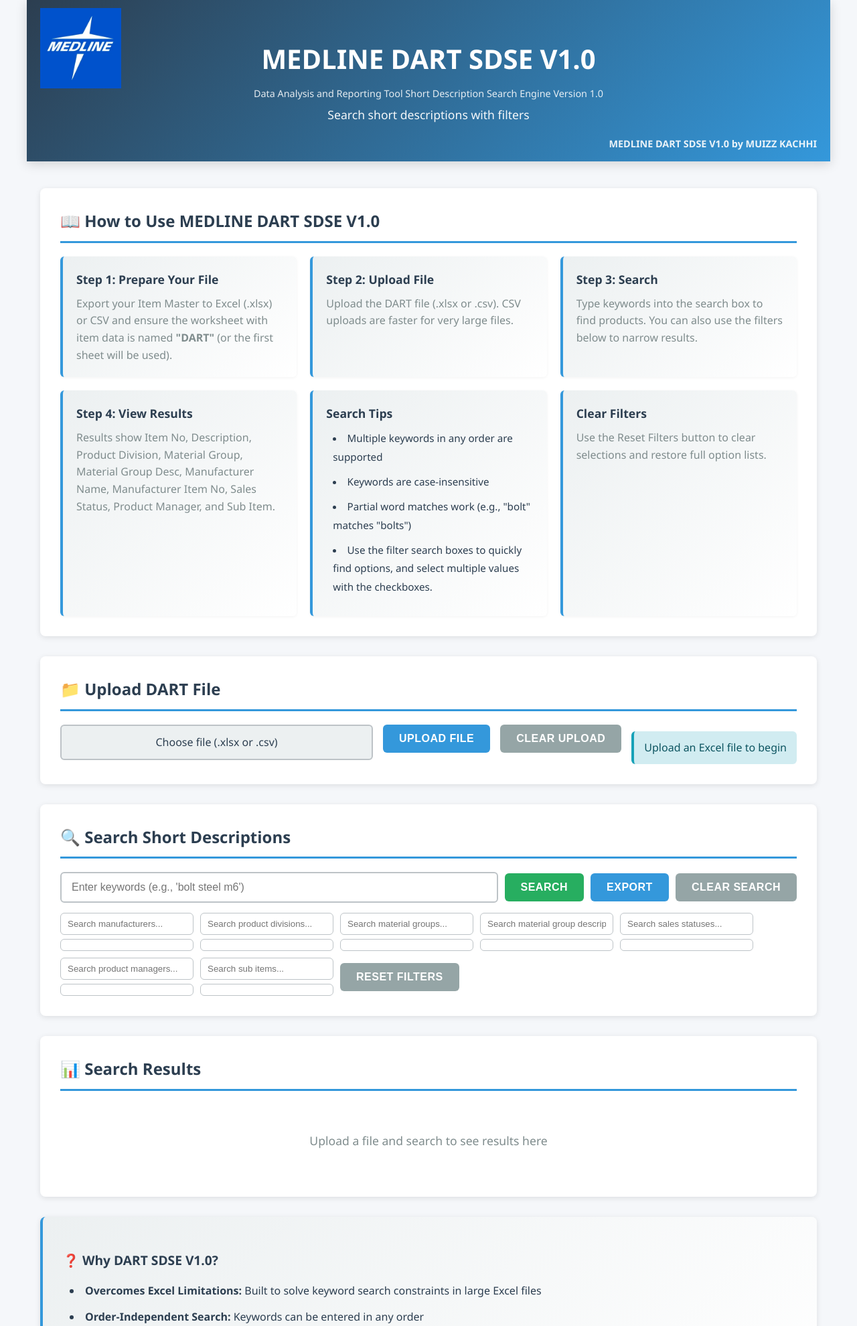
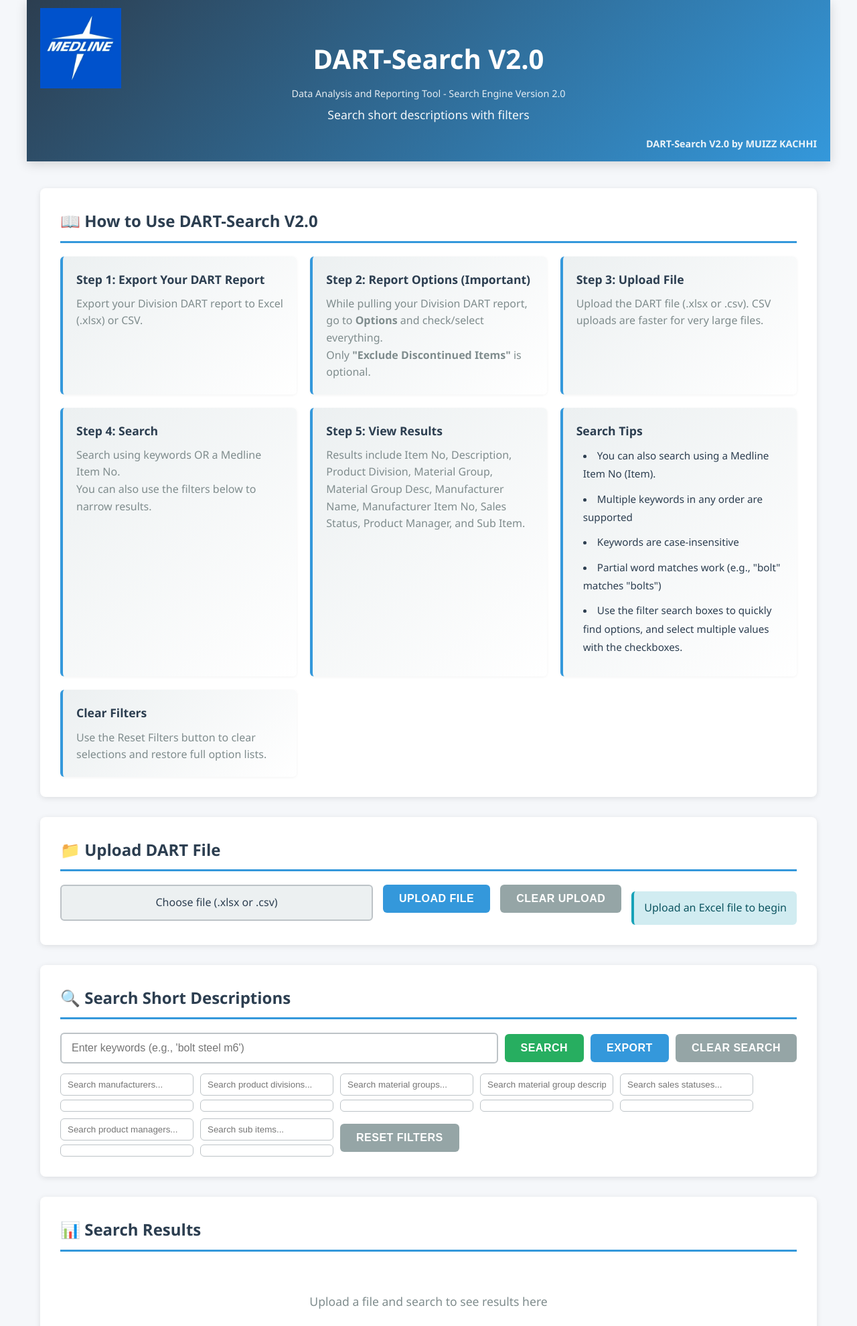
Before and after one commit to Muizzk200/dart-search-app, a Flask app: page / in a window 1280 px wide. Shown: the top 1980 px of the page at 67% size. Run offline with Flask 3, Linux system fonts and the light colour scheme.

Commit message:
UI text update to DART-Search V2.0

```diff
--- a/templates/index.html
+++ b/templates/index.html
@@ -3,7 +3,7 @@
 <head>
     <meta charset="UTF-8">
     <meta name="viewport" content="width=device-width, initial-scale=1.0">
-    <title>MEDLINE DART SDSE V1.0 by MUIZZ KACHHI</title>
+    <title>DART-Search V2.0 by MUIZZ KACHHI</title>
     <link rel="stylesheet" href="{{ url_for('static', filename='style.css') }}">
 </head>
 <body>
@@ -14,38 +14,43 @@
                 <img src="{{ url_for('static', filename='medline_logo.webp') }}" alt="Company Logo" class="company-logo" />
             </div>
             <div class="header-content">
-                <h1>MEDLINE DART SDSE V1.0</h1>
-                <p class="full-form">Data Analysis and Reporting Tool Short Description Search Engine Version 1.0</p>
+                <h1>DART-Search V2.0</h1>
+                <p class="full-form">Data Analysis and Reporting Tool - Search Engine Version 2.0</p>
                 <p class="subtitle">Search short descriptions with filters</p>
             </div>
-            <div class="branding">MEDLINE DART SDSE V1.0 by MUIZZ KACHHI</div>
+                <div class="branding">DART-Search V2.0 by MUIZZ KACHHI</div>
         </header>
 
         <!-- Main Content -->
         <main class="main-content">
             <!-- Instructions Section -->
             <section class="instructions-section">
-                <h2>📖 How to Use MEDLINE DART SDSE V1.0</h2>
+                <h2>📖 How to Use DART-Search V2.0</h2>
                 <div class="instructions-grid">
                     <div class="instruction-card">
-                        <h3>Step 1: Prepare Your File</h3>
-                        <p>Export your Item Master to Excel (.xlsx) or CSV and ensure the worksheet with item data is named <strong>"DART"</strong> (or the first sheet will be used).</p>
+                        <h3>Step 1: Export Your DART Report</h3>
+                        <p>Export your Division DART report to Excel (.xlsx) or CSV.</p>
                     </div>
                     <div class="instruction-card">
-                        <h3>Step 2: Upload File</h3>
+                        <h3>Step 2: Report Options (Important)</h3>
+                        <p>While pulling your Division DART report, go to <strong>Options</strong> and check/select everything.<br/>Only <strong>"Exclude Discontinued Items"</strong> is optional.</p>
+                    </div>
+                    <div class="instruction-card">
+                        <h3>Step 3: Upload File</h3>
                         <p>Upload the DART file (.xlsx or .csv). CSV uploads are faster for very large files.</p>
                     </div>
                     <div class="instruction-card">
-                        <h3>Step 3: Search</h3>
-                        <p>Type keywords into the search box to find products. You can also use the filters below to narrow results.</p>
+                        <h3>Step 4: Search</h3>
+                        <p>Search using keywords OR a Medline Item No.<br/>You can also use the filters below to narrow results.</p>
                     </div>
                     <div class="instruction-card">
-                        <h3>Step 4: View Results</h3>
-                        <p>Results show Item No, Description, Product Division, Material Group, Material Group Desc, Manufacturer Name, Manufacturer Item No, Sales Status, Product Manager, and Sub Item.</p>
+                        <h3>Step 5: View Results</h3>
+                        <p>Results include Item No, Description, Product Division, Material Group, Material Group Desc, Manufacturer Name, Manufacturer Item No, Sales Status, Product Manager, and Sub Item.</p>
                     </div>
                     <div class="instruction-card">
                         <h3>Search Tips</h3>
                         <ul>
+                            <li>You can also search using a Medline Item No (Item).</li>
                             <li>Multiple keywords in any order are supported</li>
                             <li>Keywords are case-insensitive</li>
                             <li>Partial word matches work (e.g., "bolt" matches "bolts")</li>
@@ -141,7 +146,7 @@
 
             <!-- Info Sections -->
             <section class="info-section">
-                <h3>❓ Why DART SDSE V1.0?</h3>
+                <h3>❓ Why DART-Search V2.0?</h3>
                 <ul>
                     <li><strong>Overcomes Excel Limitations:</strong> Built to solve keyword search constraints in large Excel files</li>
                     <li><strong>Order-Independent Search:</strong> Keywords can be entered in any order</li>
@@ -163,7 +168,7 @@
 
         <!-- Footer -->
         <footer class="footer">
-            <p>MEDLINE DART SDSE V1.0 by MUIZZ KACHHI</p>
+            <p>DART-Search V2.0 by MUIZZ KACHHI</p>
         </footer>
     </div>
 
```
Also changed, not shown: DELIVERY_SUMMARY.md (+3 -3 lines), INDEX.md (+4 -4 lines), QUICKSTART.md (+2 -2 lines), SETUP_INSTRUCTIONS.md (+4 -4 lines), START_HERE.md (+5 -5 lines), README.md.
